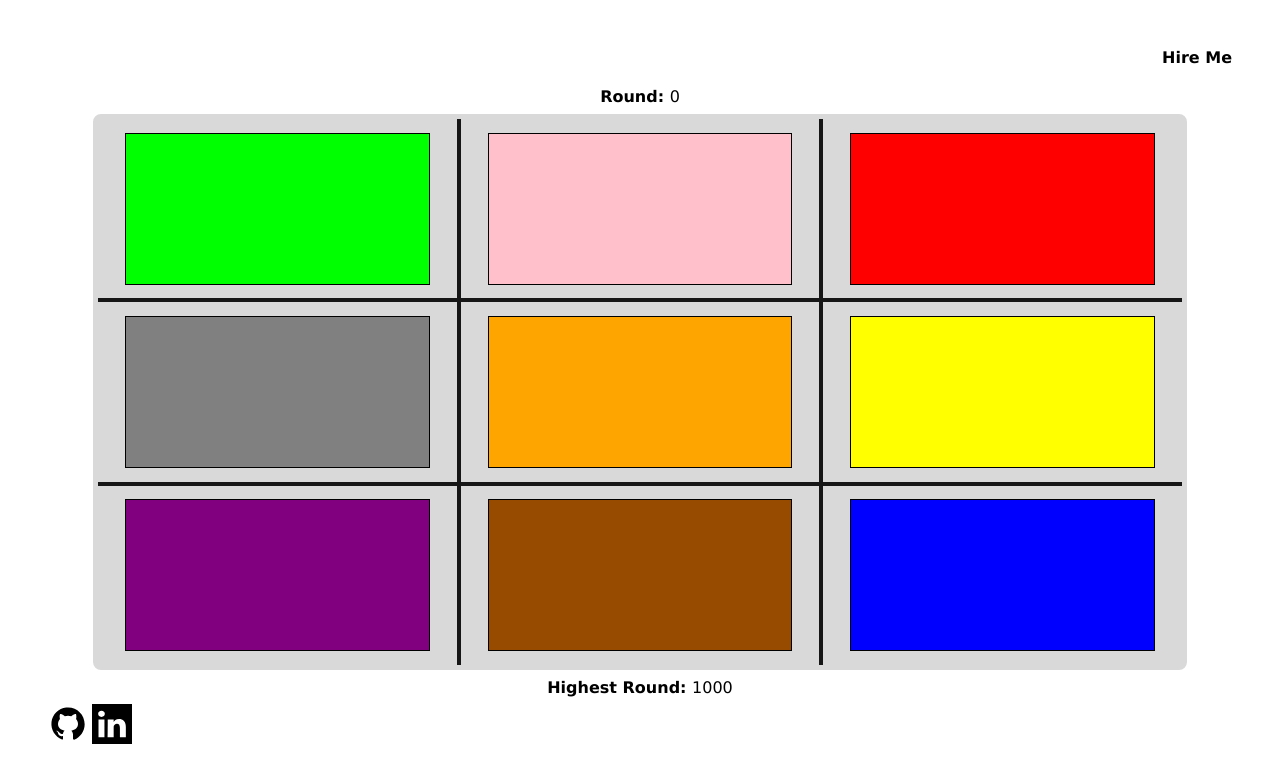
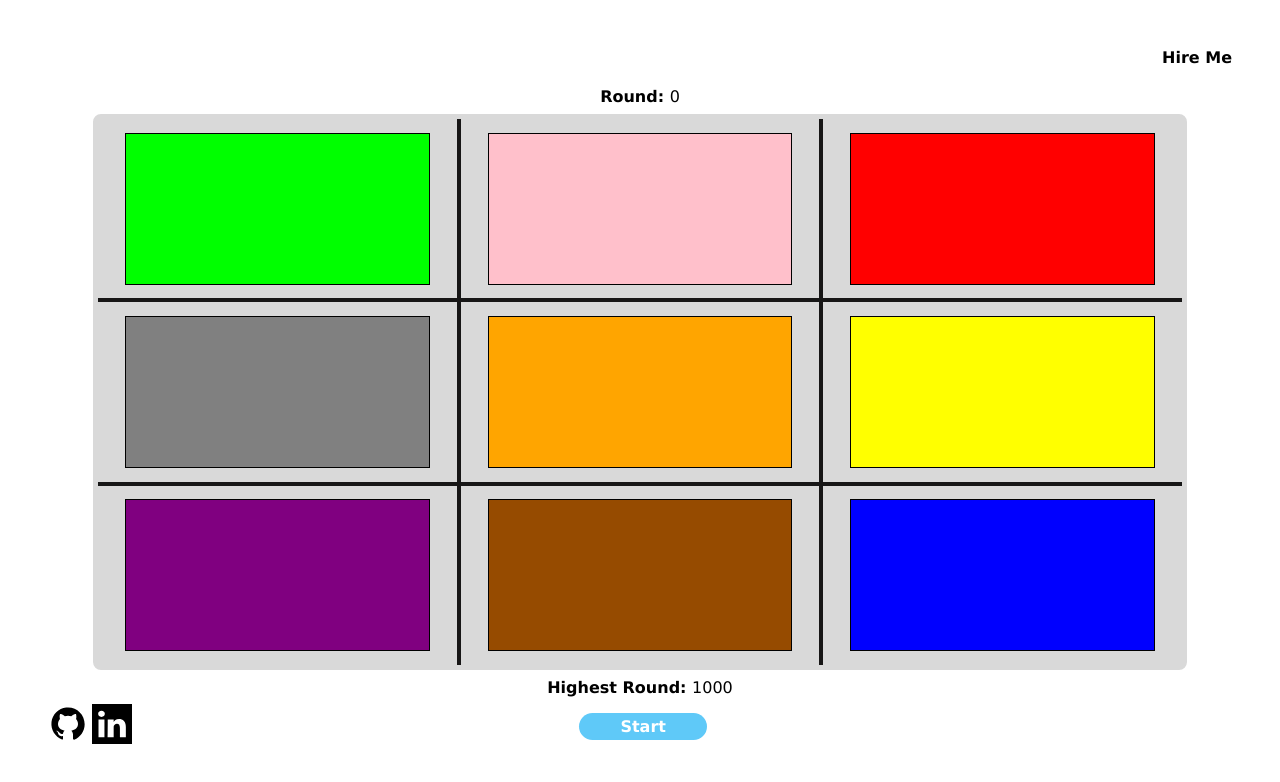
Before and after one commit to Chris-Loza/memorization-game, a React (Vite) app: page / in a window 1280 px wide. Shown: the top 782 px of the page. Built offline with nearby package versions, Linux system fonts and the light colour scheme.

Commit message:
added start/stop button

```diff
--- a/src/Components/Homepage/Homepage.jsx
+++ b/src/Components/Homepage/Homepage.jsx
@@ -6,6 +6,7 @@ const Homepage = () => {
   const [colorArray, setColorArray] = useState([]);
   const [roundNumber, setRoundNumber] = useState(0);
   const [highestRoundNumber, setHighestRoundNumber] = useState(1000);
+  const [gameRunning, setGameRunning] = useState(false);
 
   const colors = [
     "#FF0000",
@@ -24,6 +25,10 @@ const Homepage = () => {
     setColorArray(randomizedColors);
   }, []);
 
+  const handleGameToggle = () => {
+    setGameRunning(!gameRunning);
+  };
+
   console.log(colorArray);
   return (
     <>
@@ -39,7 +44,8 @@ const Homepage = () => {
         </div>
         <div className="gameContainer">
           <p>
-            <b>Round: </b>{roundNumber}
+            <b>Round: </b>
+            {roundNumber}
           </p>
           <div className="squareGridContainer">
             <Square hexCode={colorArray[0]} />
@@ -53,7 +59,8 @@ const Homepage = () => {
             <Square hexCode={colorArray[8]} />
           </div>
           <p>
-            <b>Highest Round: </b>{highestRoundNumber}
+            <b>Highest Round: </b>
+            {highestRoundNumber}
           </p>
         </div>
         <div className="footerContainer">
@@ -84,6 +91,14 @@ const Homepage = () => {
               </a>
             </div>
           </div>
+          <div className="startStopButton">
+            <button
+              className={gameRunning ? "stopButton" : "startButton"}
+              onClick={handleGameToggle}
+            >
+              {gameRunning ? "Stop" : "Start"}
+            </button>
+          </div>
         </div>
       </div>
     </>
--- a/src/Components/Homepage/homepage.css
+++ b/src/Components/Homepage/homepage.css
@@ -54,6 +54,7 @@
         display: flex;
         align-items: center;
         justify-content: flex-start;
+        position: relative;
 
         .myLinks {
             margin-left: 1rem;
@@ -63,5 +64,26 @@
             justify-content: center;
             gap: 0.25rem;
         }
+
+        .startStopButton {
+            position: absolute;
+            left: 45%;
+
+            button {
+                font-weight: bold;
+                outline: none;
+                border: none;
+                border-radius: 1rem;
+                width: 8rem;
+                background-color: #5fc9f8;
+                color: white;
+                padding: 0.25rem;
+
+                &.stopButton {
+                    background-color: #fc3d39;
+                    color: black;
+                }
+            }
+        }
     }
 }
```
